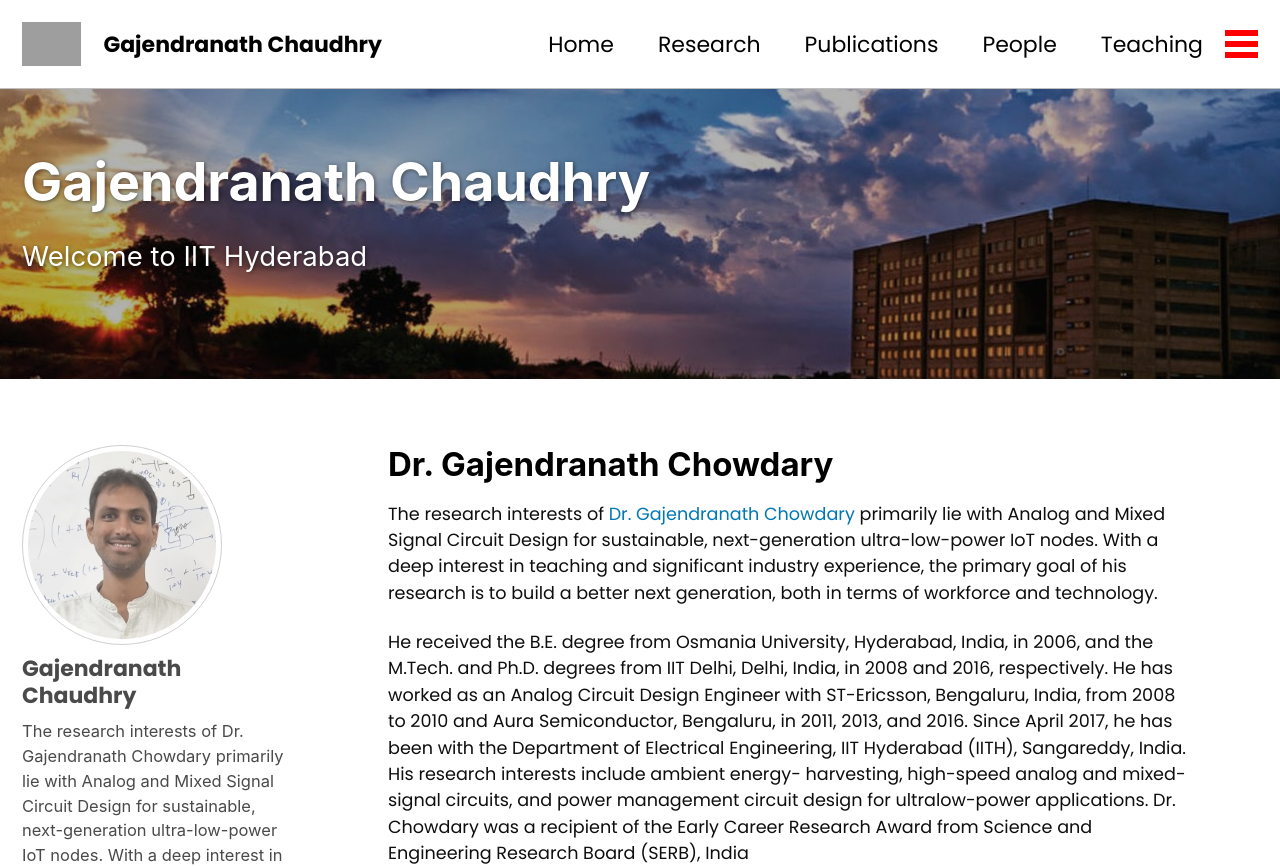
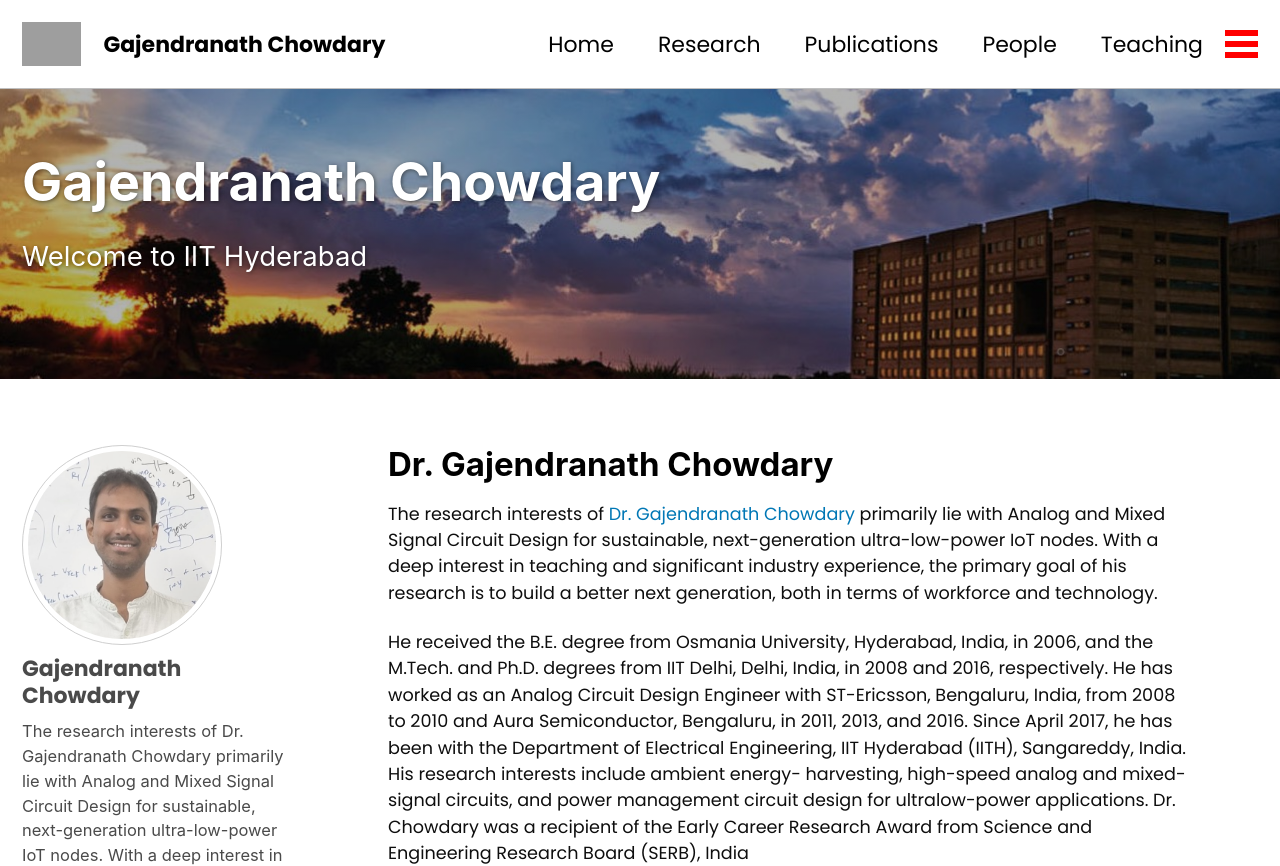
Before and after one commit to vibhanshujainiiitr/iith.ac.in-gajendranath, a Jekyll site: the page built from index.html, in a window 1280 px wide and 1371 px high. Shown: the top 866 px of the window. Built offline with Jekyll 4.4.1, drawn with Linux system fonts in a browser that asks for light colours; cached includes are drawn as plain includes; the list of posts is cut into pages by our own code; grey boxes are pictures that could not be loaded.

Commit message:
Updated name

```diff
--- a/_config.yml
+++ b/_config.yml
@@ -16,10 +16,10 @@ minimal_mistakes_skin: "contrast" # "air", "aqua", "default", "dark", "dirt", "n
 
 # Site Settings
 locale: "en-US"
-title: "Gajendranath Chaudhry"
+title: "Gajendranath Chowdary"
 title_separator: "|"
 subtitle: "IIT Hyderabad"
-name: "Gajendranath Chaudhry"
+name: "Gajendranath Chowdary"
 description: "Dr. Gajendranath Chowdary is deeply passionate about advancing Analog and Mixed-Signal Circuit Design, with a focus on developing sustainable, ultra-low-power solutions for next-generation IoT nodes. With a strong foundation in both academia and industry, his research is driven by the vision of building a smarter, more efficient future—through cutting-edge technology and the cultivation of skilled, future-ready engineers. His commitment to innovative teaching and mentorship reflects his belief that empowering the next generation is just as important as pioneering technical breakthroughs."
 url: # the base hostname & protocol for your site e.g.
 baseurl: ""
@@ -103,7 +103,7 @@ analytics:
 
 # Site Author
 author:
-  name: "Gajendranath Chaudhry"
+  name: "Gajendranath Chowdary"
   avatar: "assets/images/profile.jpg"
   bio: >-
     The research interests of Dr. Gajendranath Chowdary primarily lie with Analog and Mixed Signal Circuit Design for sustainable, next-generation ultra-low-power IoT nodes. With a deep interest in teaching and significant industry experience, the primary goal of his research is to build a better next generation, both in terms of workforce and technology.
```
